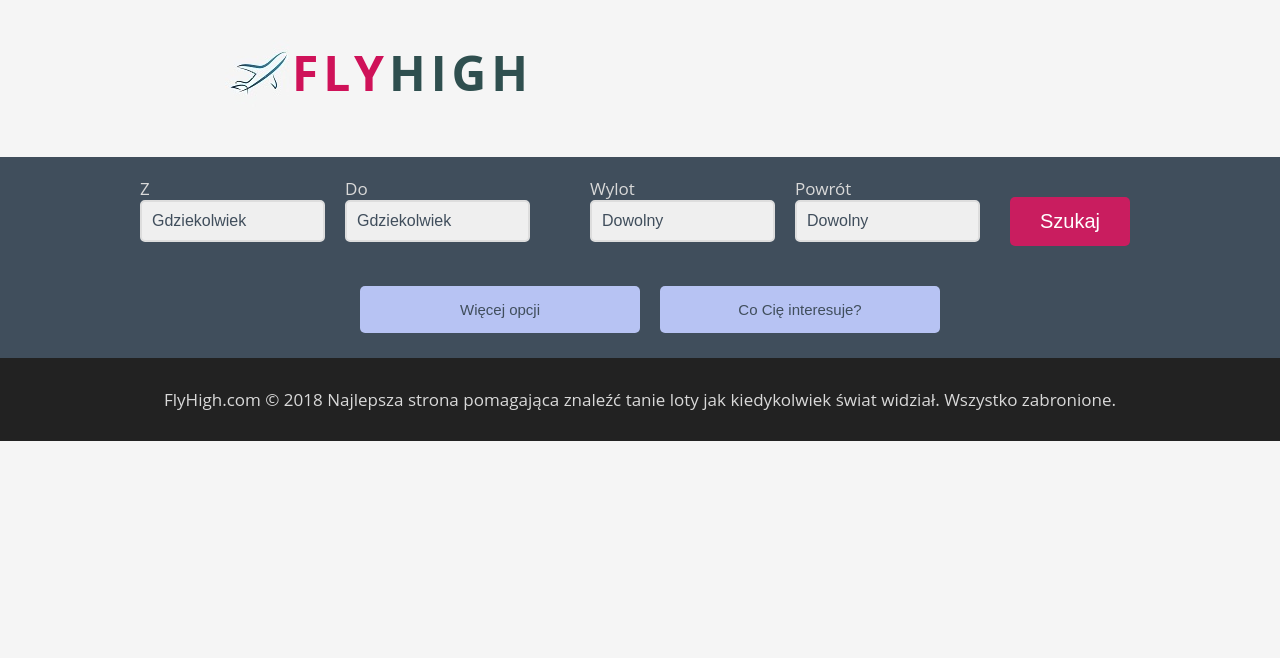
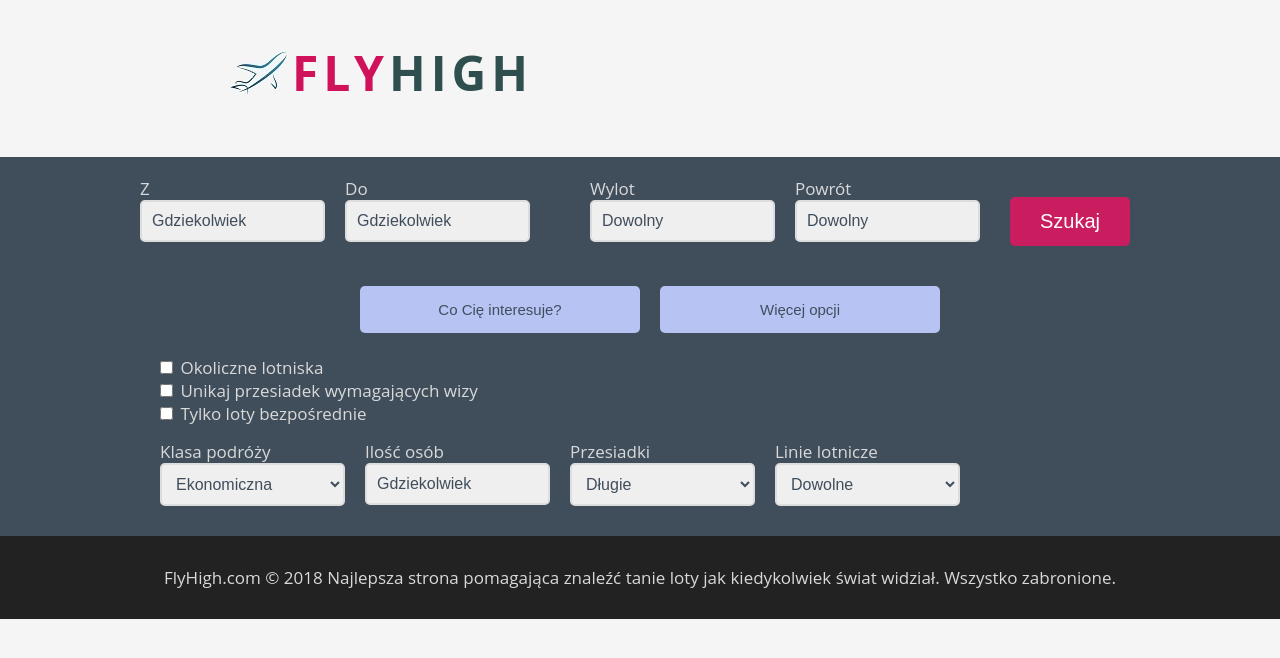
Before and after one commit to EasternSauce/UXproject, a React app in the folder sky-cancer/src/: page /advanced in a window 1280 px wide. Shown: the top 658 px of the page. Built offline with nearby package versions, Linux system fonts and the light colour scheme; the HTML template or start-up script is replaced by a standard one.

Commit message:
+ advanced and alternative search (basic)

```diff
--- /dev/null
+++ b/sky-cancer/src/Components/Advanced.js
@@ -0,0 +1,51 @@
+import React from 'react'
+
+import Links from "./Links";
+
+const Advanced = () => (
+
+    <div>
+        <Links />
+        <div className="input_panel">
+            <form><br/>
+            <input type="checkbox" className="marginL" /> Okoliczne lotniska<br/>
+            <input type="checkbox" className="marginL" /> Unikaj przesiadek wymagających wizy<br/>
+            <input type="checkbox" className="margin" /> Tylko loty bezpośrednie<br/>
+
+                        <div className="place_input">
+
+                                <div className="classBtn">
+                                    <label htmlFor="from_input">Klasa podróży</label>
+                                    <select id="from_input" value="Ekonomiczna">
+                                        <option value="Ekonomiczna">Ekonomiczna</option>
+                                    </select>
+                                </div>
+
+                                <div className="optionsBtn">
+                                    <label htmlFor="to_input">Ilość osób</label>
+                                    <input id="to_input" type="text" value="Gdziekolwiek" />
+                                </div>
+
+                                <div className="optionsBtn">
+                                    <label htmlFor="departure_input">Przesiadki</label>
+                                    <select id="from_input" value="Długie">
+                                        <option value="Długie">Długie</option>
+                                    </select>
+                                </div>
+
+                                <div className="left">
+                                    <label htmlFor="return_input">Linie lotnicze</label>
+                                    <select id="from_input" value="Dowolne" className="marginB">
+                                        <option value="Dowolne">Dowolne</option>
+                                    </select>
+                                </div>
+                                <div className="clear"></div>
+
+                        </div>
+                    <br/><br/>
+            </form>
+        </div>
+    </div>
+)
+
+export default Advanced
--- /dev/null
+++ b/sky-cancer/src/Components/Alternative.js
@@ -0,0 +1,32 @@
+import React from 'react'
+
+import Links from "./Links";
+
+const Alternative = () => (
+
+    <div>
+        <Links />
+        <div className="search_panel">
+            <button className="alt_button" type="button">Szlakiem poetów</button>
+            <button className="alt_button" type="button">Spacery</button>
+            <button className="alt_button" type="button">Sport</button>
+            <button className="alt_button" type="button">Ciepło</button>
+            <br/>
+            <button className="alt_button" type="button">Koncerty</button>
+            <button className="alt_button" type="button">Muzea</button>
+            <button className="alt_button" type="button">Wydarzenia sportowe</button>
+            <button className="alt_button" type="button">Krajobrazy</button>
+            <br/>
+            <button className="alt_button" type="button">Filmy</button>
+            <button className="alt_button" type="button">Dobre jedzenie</button>
+            <button className="alt_button" type="button">Wino</button>
+            <button className="alt_button" type="button">Zorza polarna</button>
+            <br/>
+            <button className="alt_button" type="button">Tajemnicze miejsca</button>
+            <button className="alt_button" type="button">Góry</button>
+            <button className="alt_button" type="button">Morze i plaża</button>
+        </div>
+    </div>
+)
+
+export default Alternative
--- /dev/null
+++ b/sky-cancer/src/Components/Links.js
@@ -0,0 +1,12 @@
+import React from 'react'
+
+import Link from "react-router-dom/es/Link";
+
+const Links = () => (
+<div>
+<Link to="/alternative"><button className="search_button" type="button">Co Cię interesuje?</button></Link>
+<Link to="/advanced"><button className="search_button" type="button">Więcej opcji</button></Link>
+</div>
+)
+
+export default Links
--- a/sky-cancer/src/components/Header.js
+++ b/sky-cancer/src/components/Header.js
@@ -1,5 +1,4 @@
 import React from 'react'
-import { Link } from 'react-router-dom'
 
 import Logo from './Logo.js'
 import SearchMenu from './SearchMenu.js'
--- a/sky-cancer/src/components/SearchMenu.js
+++ b/sky-cancer/src/components/SearchMenu.js
@@ -1,7 +1,13 @@
 import React, {Component} from 'react';
 import { Link } from 'react-router-dom'
+import Alternative from "./Alternative";
+import Switch from "react-router-dom/es/Switch";
+import Route from "react-router-dom/es/Route";
+import Links from "./Links";
+import Advanced from "./Advanced";
 
 
+var EMPTY;
 const SearchMenu = () => (
     <div className="SearchMenu">
         <div className="menu">
@@ -49,8 +55,12 @@ const SearchMenu = () => (
             </div>
 
             <div className="search_panel">
-        <button className="search_button" type="button">Więcej opcji</button>
-        <button className="search_button" type="button">Co Cię interesuje?</button>
+                <Switch>
+                    <Route exact path='/' component={Links}/>
+                    <Route path='/alternative' component={Alternative}/>
+                    <Route path='/advanced' component={Advanced}/>
+                    <Route path='/place_prices' component={EMPTY}/>
+                </Switch>
             </div>
         </div>
     </div>
--- a/sky-cancer/src/css/style.css
+++ b/sky-cancer/src/css/style.css
@@ -44,6 +44,7 @@ body
 
 .input_panel {
 	margin-bottom:40px;
+	text-align: left;
 }
 
 .place_input
@@ -71,7 +72,7 @@ label
 
 input[type=text] , input[type=date], select{
 	width: 185px;
-    display:block;
+	display:block;
 	background-color: #efefef;
 	color: #404E5C;
 	border: 2px solid #ddd;
@@ -282,3 +283,45 @@ tr {
 	font-size: 15px;
 	color: #333333;
 }
+
+.left{
+	float:left;
+}
+
+.clear{
+	clear:both;
+}
+
+.classBtn{
+	float:left;
+	margin-right:20px;
+	margin-left:20px;
+}
+
+.optionsBtn{
+	float:left;
+	margin-right:20px;
+}
+
+.marginB{
+	margin-bottom:20px;
+}
+
+.marginL{
+	margin-left:20px;
+}
+
+.margin{
+	margin-bottom:20px;
+	margin-left:20px;
+}
+
+input[type="radio"] {
+	opacity:0.01;
+	z-index:100;
+}
+
+input[type="radio"]:checked + label,
+.Checked + label {
+	background:yellow;
+}
```
Also changed, not shown: sky-cancer/src/components/Home.js (indentation only). Lines whose indentation alone changed are shown as unchanged.
